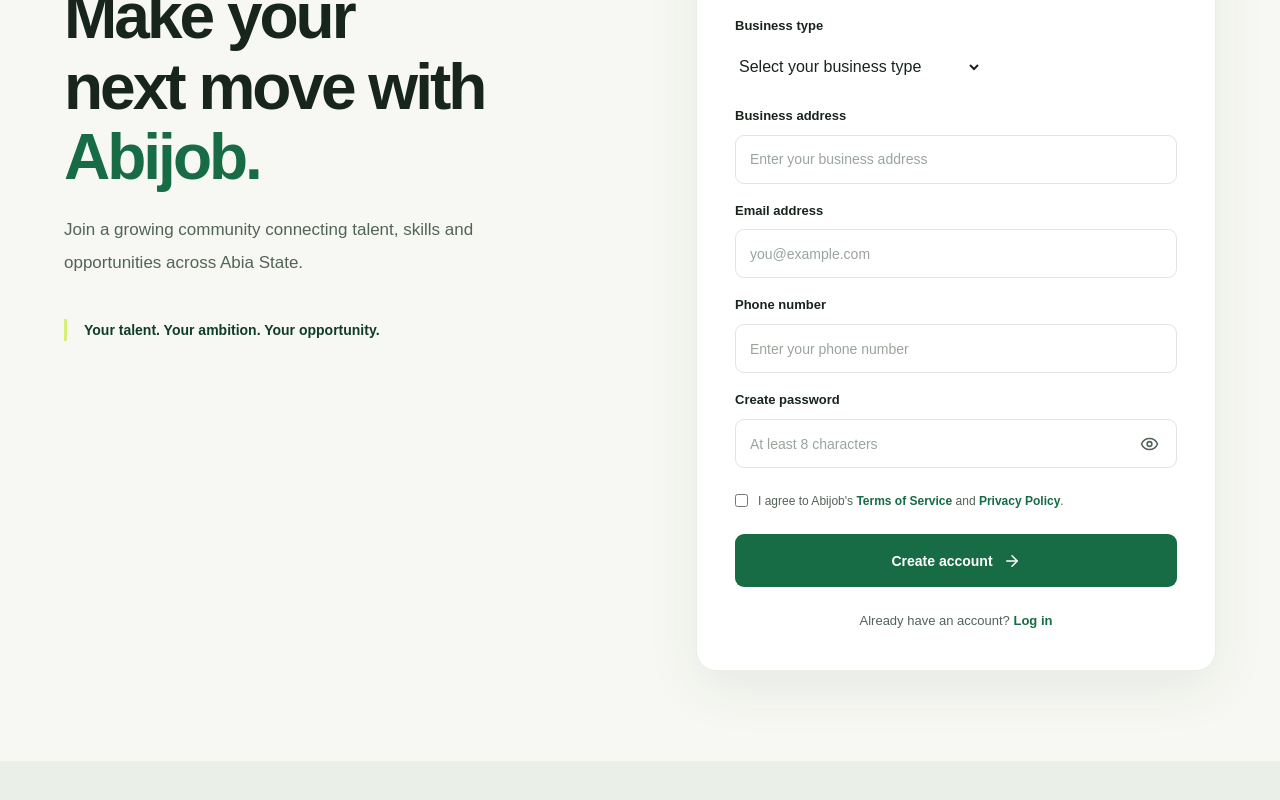
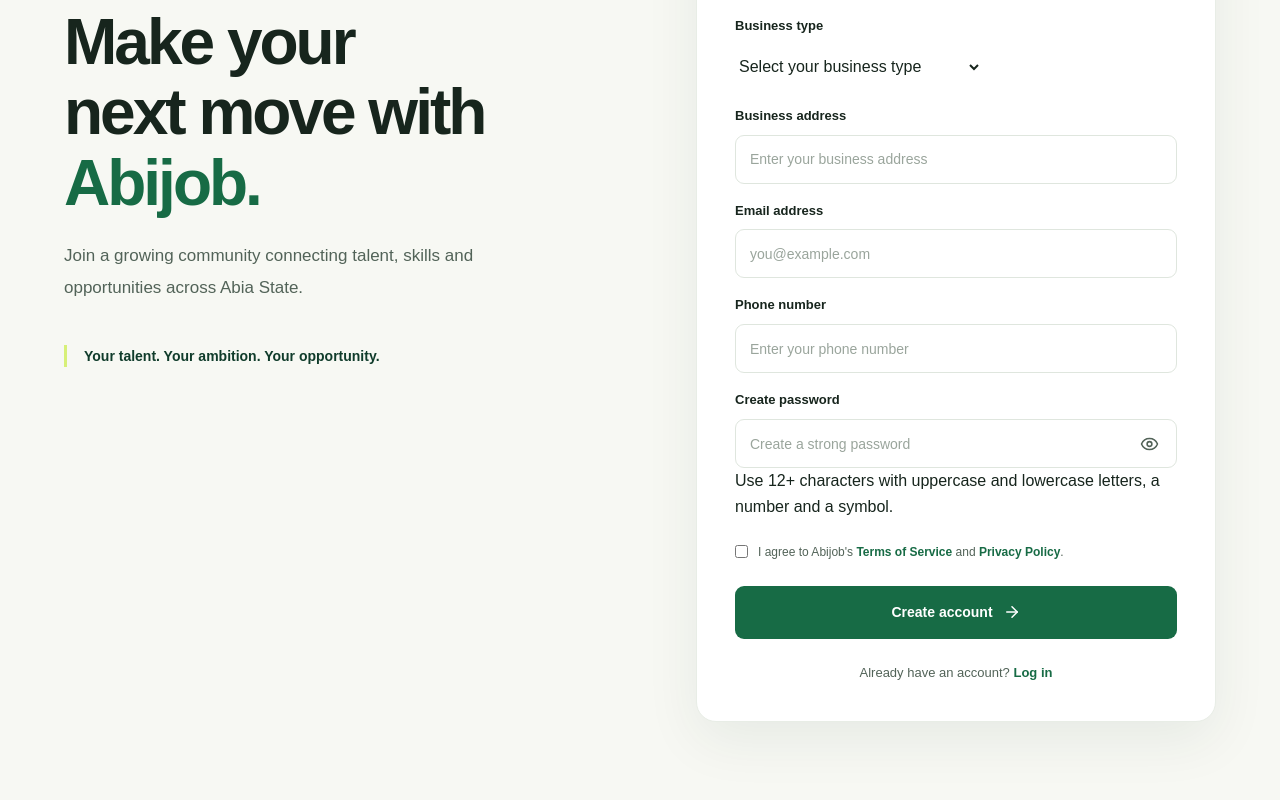
Before and after one commit to nwaezeakumicah-coder/Abijob1, a Next.js app: page /register/employer in a window 1280 px wide. Shown: the part 524-1324 px from the top of the page. Before the commit the page ends 1285 px from the top, so only its background shows below. Built offline with nearby package versions, Linux system fonts and the light colour scheme; no server answers.

Commit message:
feat(auth): enforce stronger password rules

```diff
--- a/app/register/[role]/RoleRegistrationForm.tsx
+++ b/app/register/[role]/RoleRegistrationForm.tsx
@@ -17,6 +17,7 @@ import {
   Building2,
 } from "lucide-react";
 import "./role.css";
+import { getPasswordPolicyError, PASSWORD_POLICY_HINT } from "../../../lib/auth/password-policy";
 
 const roles: Record<
   string,
@@ -94,9 +95,10 @@ export default function RoleRegistrationForm({
       formData.get("businessAddress") || ""
     ).trim();
 
-    if (password.length < 8) {
+    const passwordError = getPasswordPolicyError(password);
+    if (passwordError) {
       setIsSuccess(false);
-      setMessage("Your password must contain at least 8 characters.");
+      setMessage(passwordError);
       return;
     }
 
@@ -355,9 +357,9 @@ export default function RoleRegistrationForm({
                 id="password"
                 name="password"
                 type={showPassword ? "text" : "password"}
-                placeholder="At least 8 characters"
+                placeholder="Create a strong password"
                 autoComplete="new-password"
-                minLength={8}
+                minLength={12}
                 required
               />
 
@@ -375,6 +377,7 @@ export default function RoleRegistrationForm({
                 )}
               </button>
             </div>
+            <p className="role-password-hint">{PASSWORD_POLICY_HINT}</p>
 
             <label className="role-terms">
               <input type="checkbox" name="terms" required />
```
